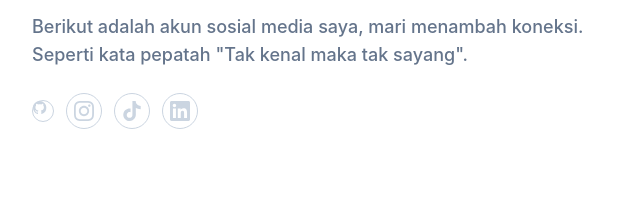
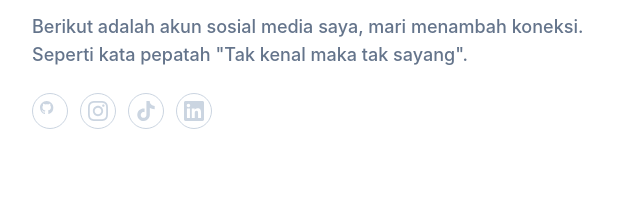
Before and after one commit to samkrinius/myportofolio, a website: page index.html in a window 1280 px wide. Shown: the part 1393-1598 px from the top of the page, 0-640 px from the left. Drawn offline with Linux system fonts and the light colour scheme.

Commit message:
Update index.html

```diff
--- a/index.html
+++ b/index.html
@@ -159,7 +159,7 @@
           <div class="flex items-center">
             <!-- GitHub -->
             <a href="https://github.com/samkrinius" target="_blank"
-              class="mr-3 flex h-12 w-12 items-center justify-center rounded-full border border-slate-300 text-slate-300 hover:border-primary hover:bg-primary hover:text-white">
+              class="mr-3 flex h-9 w-9 items-center justify-center rounded-full border border-slate-300 text-slate-300 hover:border-primary hover:bg-primary hover:text-white">
               <svg role="img" width="20" class="fill-current" viewBox="0 0 24 24" xmlns="http://www.w3.org/2000/svg">
                 <title>GitHub</title>
                 <path
```
